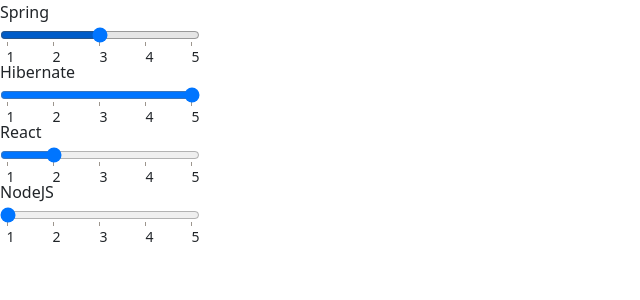
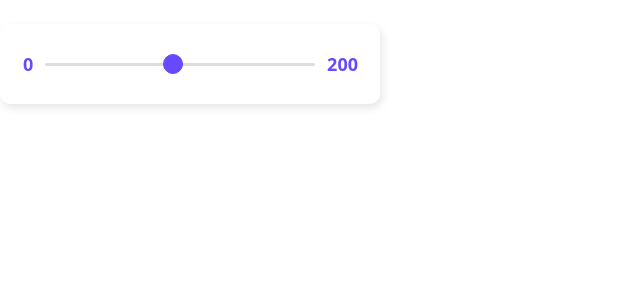
Before and after one commit to dwijjoshi/ng-table, an Angular app: page / in a window 1280 px wide. Shown: the top 300 px of the page, without its empty margins (0-640 px from the left). Built offline with nearby package versions, Linux system fonts and the light colour scheme.

Commit message:
range bubble input

```diff
--- a/package.json
+++ b/package.json
@@ -18,6 +18,7 @@
     "@angular/platform-browser": "^16.2.0",
     "@angular/platform-browser-dynamic": "^16.2.0",
     "@angular/router": "^16.2.0",
+    "@swimlane/ngx-datatable": "^20.1.0",
     "bootstrap": "^5.3.2",
     "bootstrap-icons": "^1.11.3",
     "rxjs": "~7.8.0",
--- a/src/app/app.component.css
+++ b/src/app/app.component.css
@@ -1,18 +1,95 @@
-datalist {
+.range {
+  height: 80px;
+  width: 380px;
+  background: #fff;
+  border-radius: 10px;
+  padding: 0 65px 0 45px;
+  box-shadow: 2px 4px 8px rgba(0, 0, 0, 0.1);
+}
+.sliderValue {
+  position: relative;
+  width: 100%;
+}
+.sliderValue span {
+  position: absolute;
+  height: 45px;
+  width: 45px;
+  transform: translateX(-70%) scale(0);
+  font-weight: 500;
+  top: -40px;
+  line-height: 55px;
+  z-index: 2;
+  color: #fff;
+  transform-origin: bottom;
+  transition: transform 0.3s ease-in-out;
+}
+.sliderValue span.show {
+  transform: translateX(-70%) scale(1);
+}
+.sliderValue span:after {
+  position: absolute;
+  content: "";
+  height: 100%;
+  width: 100%;
+  background: #664aff;
+  border: 3px solid #fff;
+  z-index: -1;
+  left: 50%;
+  transform: translateX(-50%) rotate(45deg);
+  border-bottom-left-radius: 50%;
+  box-shadow: 0px 0px 8px rgba(0, 0, 0, 0.1);
+  border-top-left-radius: 50%;
+  border-top-right-radius: 50%;
+}
+.field {
   display: flex;
-  flex-direction: column;
-  justify-content: space-between;
-  writing-mode: vertical-lr;
-  width: 206px;
+  align-items: center;
+  justify-content: center;
+  height: 100%;
+  position: relative;
 }
-
-option {
-  padding: 0;
-  transform: rotate(-90deg);
-  font-size: 14px;
+.field .value {
+  position: absolute;
+  font-size: 18px;
+  color: #664aff;
+  font-weight: 600;
 }
-
-input[type="range"] {
-  width: 200px;
-  margin: 0;
+.field .value.left {
+  left: -22px;
 }
+.field .value.right {
+  right: -43px;
+}
+.range input {
+  -webkit-appearance: none;
+  width: 100%;
+  height: 3px;
+  background: #ddd;
+  border-radius: 5px;
+  outline: none;
+  border: none;
+  z-index: 2222;
+}
+.range input::-webkit-slider-thumb {
+  -webkit-appearance: none;
+  width: 20px;
+  height: 20px;
+  background: red;
+  border-radius: 50%;
+  background: #664aff;
+  border: 1px solid #664aff;
+  cursor: pointer;
+}
+.range input::-moz-range-thumb {
+  -webkit-appearance: none;
+  width: 20px;
+  height: 20px;
+  background: red;
+  border-radius: 50%;
+  background: #664aff;
+  border: 1px solid #664aff;
+  cursor: pointer;
+}
+.range input::-moz-range-progress {
+  background: #664aff;
+}
--- a/src/app/app.component.html
+++ b/src/app/app.component.html
@@ -1,24 +1,10 @@
-<div *ngFor="let category of skillCategories">
-  <div *ngFor="let skill of category.skills">
-    <label for="tempB">{{ skill.skillName }}</label
-    ><br />
-    <input
-      type="range"
-      id="tempB"
-      name="temp"
-      list="values"
-      (change)="skillEdit(category, skill, $event)"
-      [value]="getValue(category, skill)"
-      min="1"
-      max="5"
-    />
-
-    <datalist id="values">
-      <option value="1" label="1"></option>
-      <option value="2" label="2"></option>
-      <option value="3" label="3"></option>
-      <option value="4" label="4"></option>
-      <option value="5" label="5"></option>
-    </datalist>
+<div class="range mt-4">
+  <div class="sliderValue">
+    <span>100</span>
+  </div>
+  <div class="field">
+    <div class="value left">0</div>
+    <input type="range" min="10" max="200" value="100" steps="1" />
+    <div class="value right">200</div>
   </div>
 </div>
--- a/src/app/app.component.ts
+++ b/src/app/app.component.ts
@@ -8,144 +8,17 @@
   styleUrls: ['./app.component.css'],
 })
 export class AppComponent implements OnInit {
-  title = 'table';
-
-  user: any = {
-    id: '2506',
-    name: 'Dwij',
-    categories: [
-      {
-        categoryId: '1',
-        categoryName: 'Java',
-        skills: [
-          {
-            skillName: 'Spring',
-            level: 3,
-          },
-          {
-            skillName: 'Hibernate',
-            level: 5,
-          },
-        ],
-      },
-      {
-        categoryId: '2',
-        categoryName: 'Javascript',
-        skills: [
-          {
-            skillName: 'React',
-            level: '2',
-          },
-        ],
-      },
-    ],
-  };
-
-  skillCategories = [
-    {
-      categoryId: '1',
-      categoryName: 'Java',
-      skills: [
-        {
-          skillName: 'Spring',
-        },
-        {
-          skillName: 'Hibernate',
-        },
-      ],
-    },
-    {
-      categoryId: '2',
-      categoryName: 'Javascript',
-      skills: [
-        {
-          skillName: 'React',
-        },
-        {
-          skillName: 'NodeJS',
-        },
-      ],
-    },
-  ];
-
-  ngOnInit(): void {}
-
-  skillEdit(category: any, skill: any, $event: any): any {
-    // if (this.user.categories.length < 1) {
-    //   const categoryObj: any = {
-    //     categoryId: category.categoryId,
-    //     categoryName: category.categoryName,
-    //     skills: [
-    //       {
-    //         skillName: skill.skillName,
-    //         level: $event.target.value,
-    //       },
-    //     ],
-    //   };
-    //   this.user.categories.push(categoryObj);
-    //   console.log(this.user);
-    // } else {
-    console.log(this.user, 'Before user');
-    console.log(category.categoryId);
-    const categoryInUser: any = this.user.categories.find(
-      (cat: any) => cat.categoryId === category.categoryId
-    );
-    if (categoryInUser) {
-      const index = this.user.categories.indexOf(categoryInUser);
-      console.log(categoryInUser, 'Before');
-      console.log(skill.skillName);
-
-      const skillInCategory: any = categoryInUser.skills.find(
-        (sk: any) => sk.skillName === skill.skillName
-      );
-
-      console.log(skillInCategory, 'Present or not');
-      if (skillInCategory) {
-        const skillIndex = categoryInUser.skills.indexOf(skillInCategory);
-        console.log(skillIndex);
-        categoryInUser.skills[skillIndex].level = $event.target.value;
-        console.log(categoryInUser, 'After');
-        this.user.categories[index] = categoryInUser;
-        console.log(this.user, 'After user');
-      } else {
-        const skillObj = {
-          skillName: skill.skillName,
-          level: $event.target.value,
-        };
-        this.user.categories[index].skills.push(skillObj);
-        console.log(this.user, 'After User');
-      }
-    } else {
-      const categoryObj: any = {
-        categoryId: category.categoryId,
-        categoryName: category.categoryName,
-        skills: [
-          {
-            skillName: skill.skillName,
-            level: $event.target.value,
-          },
-        ],
-      };
-      this.user.categories.push(categoryObj);
-      console.log(this.user);
-    }
-  }
-  // }
-
-  getValue(category: any, skill: any) {
-    const categoryInUser: any = this.user.categories.find(
-      (cat: any) => cat.categoryId === category.categoryId
-    );
-    if (categoryInUser) {
-      const skillInCategory: any = categoryInUser.skills.find(
-        (sk: any) => sk.skillName === skill.skillName
-      );
-      if (skillInCategory) {
-        return skillInCategory.level;
-      } else {
-        return 1;
-      }
-    }
-    return 1;
+  ngOnInit(): void {
+    const slideValue: any = document.querySelector('span');
+    const inputSlider: any = document.querySelector('input');
+    inputSlider.oninput = () => {
+      let value = inputSlider.value;
+      slideValue.textContent = value;
+      slideValue.style.left = value / 2 + '%';
+      slideValue.classList.add('show');
+    };
+    inputSlider.onblur = () => {
+      slideValue.classList.remove('show');
+    };
   }
 }
--- a/src/styles.css
+++ b/src/styles.css
@@ -1 +1,4 @@
 /* You can add global styles to this file, and also import other style files */
+@import "~@swimlane/ngx-datatable/index.css";
+@import "~@swimlane/ngx-datatable/themes/material.scss";
+@import "~@swimlane/ngx-datatable/assets/icons.css";
```
Also changed, not shown: 1 other file (tests, documents, lock files or other folders).
